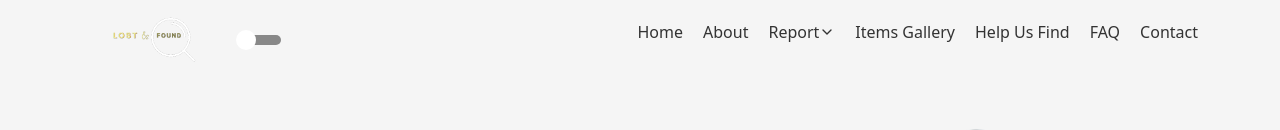
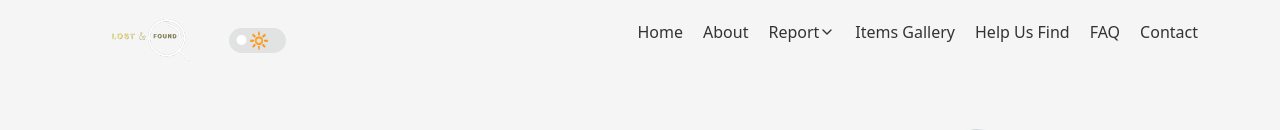
Before and after one commit to upes-open/OSoC-Lost-And-Found-WebApp, a React (Create React App) app in the folder lost-and-found-webapp/: page / in a window 1280 px wide. Shown: the top 130 px of the page. Built offline with nearby package versions, Linux system fonts and the light colour scheme; a web font is replaced by a local one.

Commit message:
Dark/light theme toggle switch effect added

```diff
--- a/lost-and-found-webapp/package.json
+++ b/lost-and-found-webapp/package.json
@@ -16,6 +16,7 @@
     "react-router-dom": "^6.14.1",
     "react-scripts": "5.0.1",
     "react-switch": "^7.0.0",
+    "react-toggle": "^4.1.3",
     "styled-components": "^6.0.3",
     "vanilla-tilt": "^1.8.0",
     "web-vitals": "^2.1.4"
--- a/lost-and-found-webapp/src/Navbar/Navbar.js
+++ b/lost-and-found-webapp/src/Navbar/Navbar.js
@@ -72,16 +72,18 @@ const Navbar = () => {
               <Switch
                 checked={theme === darkTheme}
                 onChange={toggleTheme}
-                onColor="#04b7f3"
-                onHandleColor="#f5f5f5"
-                handleDiameter={20}
-                uncheckedIcon={false}
-                checkedIcon={false}
-                height={10}
-                width={40}
+                onColor="#2C3245"
+                offColor='#E1E2E2'
+                onHandleColor="#fff"
+                handleDiameter={10}
+                uncheckedIcon="🔆"
+                checkedIcon= "🌙"
+                height={25}
+                width={57}
                 className="theme-toggle-switch"
               />
             </div>
+            {/* icons={{ checked: , unchecked: "🔆" }} */}
 
             {/* Nav Items */}
             <div className="header__middle__menus">
```
Also changed, not shown: 1 other file (tests, documents, lock files or other folders).
